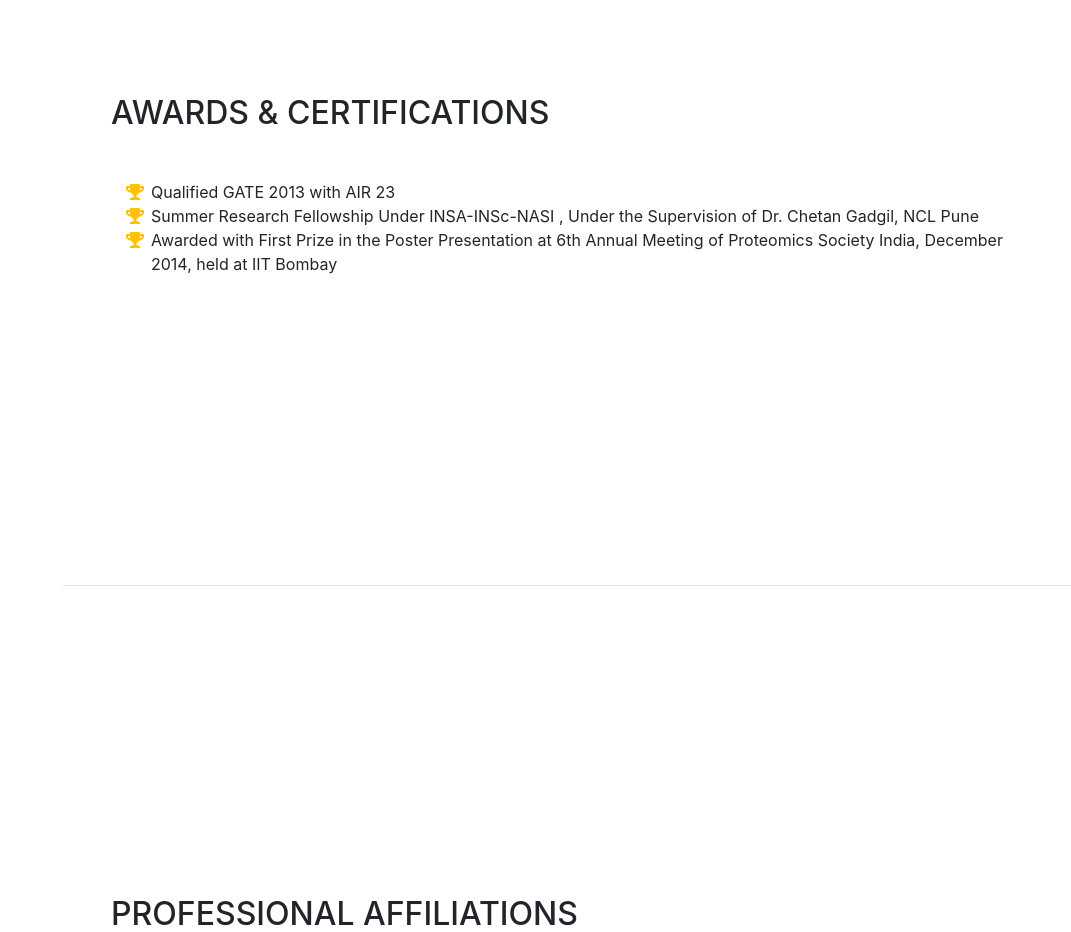
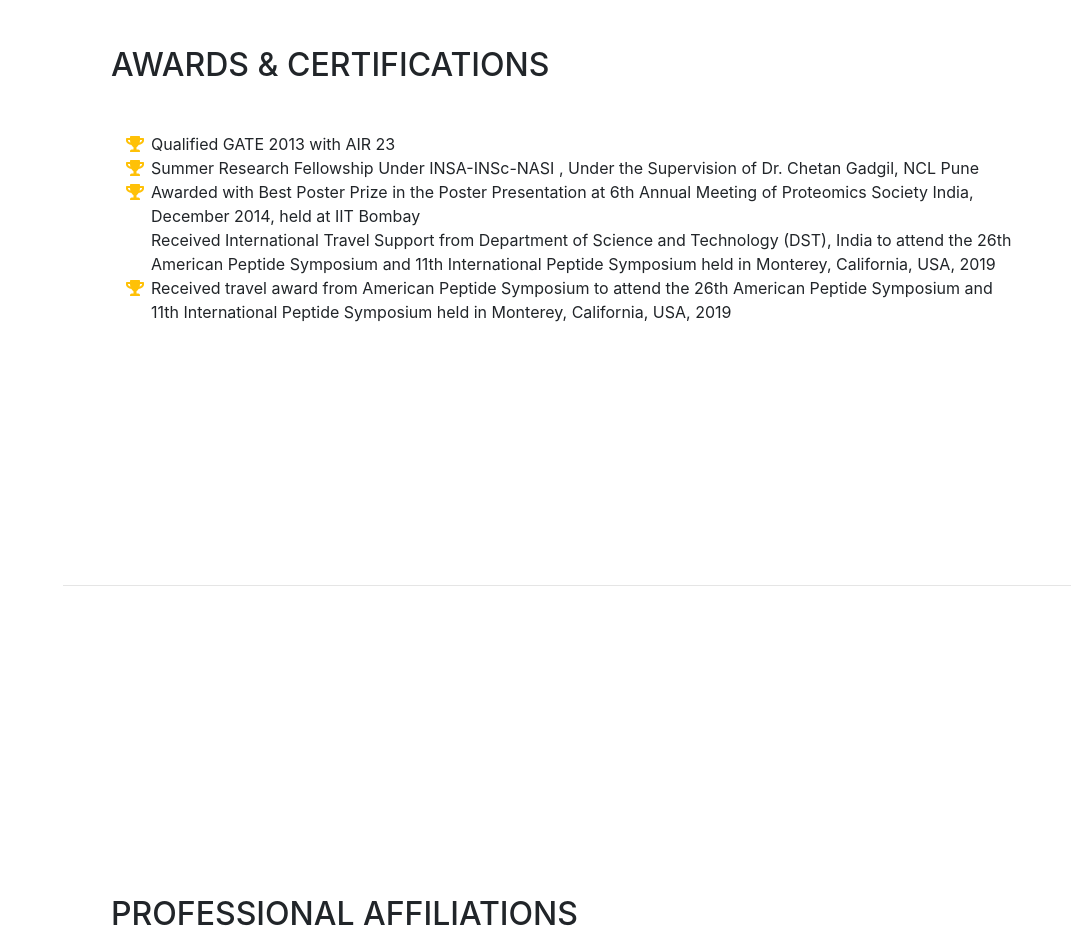
Before and after one commit to debikadatta/debikadatta.github.io, a website with bundled scripts: page index.html in a window 1280 px wide. Shown: the part 4220-5152 px from the top of the page, without its empty margins (209-1280 px from the left). Built offline with nearby package versions, Linux system fonts and the light colour scheme; a web font is replaced by a local one.

Commit message:
Update index.html

```diff
--- a/index.html
+++ b/index.html
@@ -217,8 +217,14 @@
             <li>
               <i class="fa-li fa fa-trophy text-warning"></i>
 
-              Awarded with First Prize in the Poster Presentation at 6th Annual Meeting of Proteomics Society India,
+              Awarded with Best Poster Prize in the Poster Presentation at 6th Annual Meeting of Proteomics Society India,
 December 2014, held at IIT Bombay</li>
+		   <i class="fa-li fa fa-trophy text-warning"></i>
+              Received International Travel Support from Department of Science and Technology (DST), India to attend the 26th American Peptide Symposium and 11th International Peptide Symposium held in Monterey, California, USA, 2019</li>
+            <li>
+		     <i class="fa-li fa fa-trophy text-warning"></i>
+              Received travel award from American Peptide Symposium to attend the 26th American Peptide Symposium and 11th International Peptide Symposium held in Monterey, California, USA, 2019</li>
+            <li>
           </ul>
         </div>
       </section>
```
